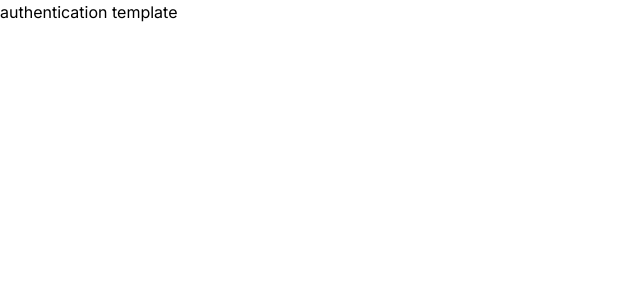
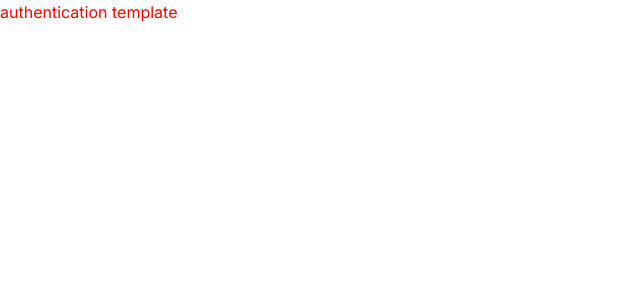
Before and after one commit to T4910/nextjs-auth-template, a Next.js app: page / in a window 1280 px wide. Shown: the top 300 px of the page, without its empty margins (0-640 px from the left). Built offline with nearby package versions, Linux system fonts and the light colour scheme.

Commit message:
[FIX] problems with styling issues

```diff
--- a/app/globals.css
+++ b/app/globals.css
@@ -1,3 +1,79 @@
 @tailwind base;
 @tailwind components;
 @tailwind utilities;
+
+@layer base {
+  :root {
+    --background: 0 0% 100%;
+    --foreground: 0 0% 3.9%;
+
+    --card: 0 0% 100%;
+    --card-foreground: 0 0% 3.9%;
+
+    --popover: 0 0% 100%;
+    --popover-foreground: 0 0% 3.9%;
+
+    --primary: 0 0% 9%;
+    --primary-foreground: 0 0% 98%;
+
+    --secondary: 0 0% 96.1%;
+    --secondary-foreground: 0 0% 9%;
+
+    --muted: 0 0% 96.1%;
+    --muted-foreground: 0 0% 45.1%;
+
+    --accent: 0 0% 96.1%;
+    --accent-foreground: 0 0% 9%;
+
+    --destructive: 0 84.2% 60.2%;
+    --destructive-foreground: 0 0% 98%;
+
+    --border: 0 0% 89.8%;
+    --input: 0 0% 89.8%;
+    --ring: 0 0% 3.9%;
+
+    --radius: 0.5rem;
+
+
+  }
+
+  .dark {
+    --background: 0 0% 3.9%;
+    --foreground: 0 0% 98%;
+
+    --card: 0 0% 3.9%;
+    --card-foreground: 0 0% 98%;
+
+    --popover: 0 0% 3.9%;
+    --popover-foreground: 0 0% 98%;
+
+    --primary: 0 0% 98%;
+    --primary-foreground: 0 0% 9%;
+
+    --secondary: 0 0% 14.9%;
+    --secondary-foreground: 0 0% 98%;
+
+    --muted: 0 0% 14.9%;
+    --muted-foreground: 0 0% 63.9%;
+
+    --accent: 0 0% 14.9%;
+    --accent-foreground: 0 0% 98%;
+
+    --destructive: 0 62.8% 30.6%;
+    --destructive-foreground: 0 0% 98%;
+
+    --border: 0 0% 14.9%;
+    --input: 0 0% 14.9%;
+    --ring: 0 0% 83.1%;
+  }
+}
+
+@layer base {
+  * {
+    @apply border-border;
+  }
+  body {
+    @apply bg-background text-foreground;
+    color: #ff0000;
+  }
+}
--- a/tailwind.config.ts
+++ b/tailwind.config.ts
@@ -7,6 +7,7 @@
     './components/**/*.{ts,tsx}',
     './app/**/*.{ts,tsx}',
     './src/**/*.{ts,tsx}',
+    './@/**/*.{ts,tsx}', // <- HERE
 	],
   prefix: "",
   theme: {
@@ -53,6 +54,9 @@
           foreground: "hsl(var(--card-foreground))",
         },
       },
+      backgroundImage: {
+        'radial-gradient': 'radial-gradient(circle, #32328c, #242469, #161646, #0a0a23, #000012)',
+      },
       borderRadius: {
         lg: "var(--radius)",
         md: "calc(var(--radius) - 2px)",
```
